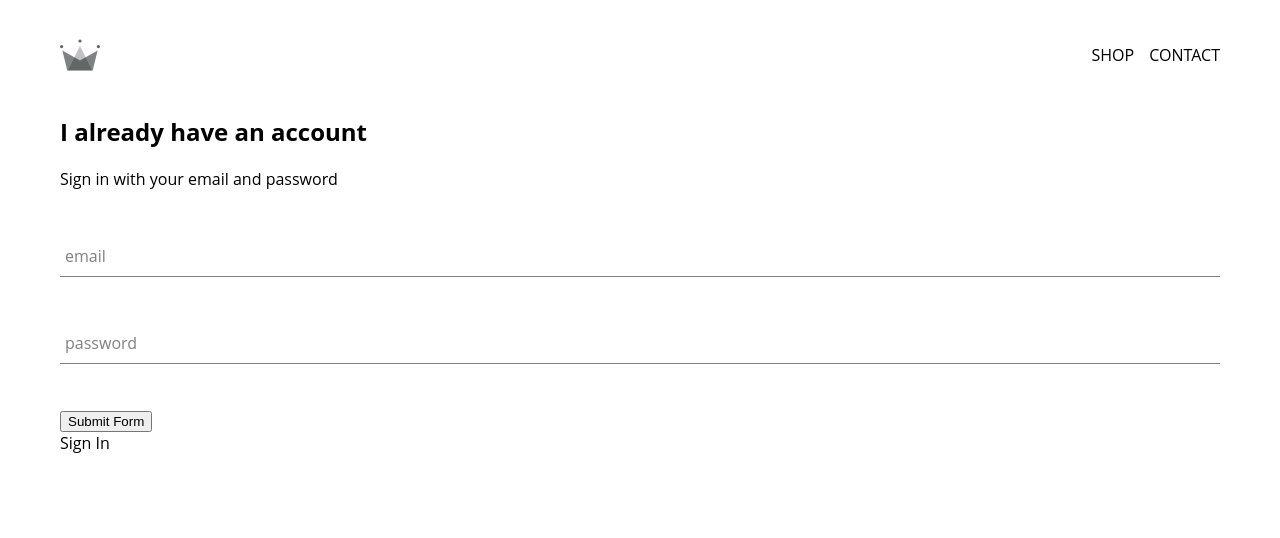
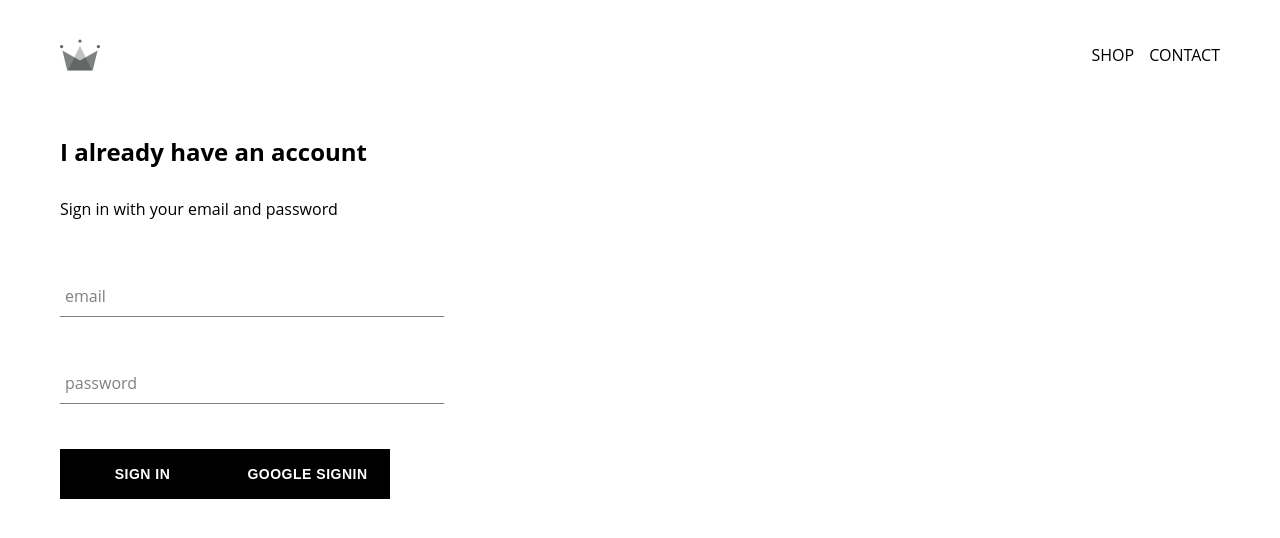
Before and after one commit to YoheiKo/ecommerce-demo, a Next.js app: page /signin in a window 1280 px wide. Shown: the top 538 px of the page. Built offline with nearby package versions, Linux system fonts and the light colour scheme; no server answers.

Commit message:
add firebase API

```diff
--- /dev/null
+++ b/components/Custombutton.js
@@ -0,0 +1,31 @@
+import React from "react";
+import styled from "styled-components";
+
+function CustomButton({ children, ...otherProps }) {
+  return <ButtonComponent {...otherProps}>{children}</ButtonComponent>;
+}
+
+export default CustomButton;
+
+const ButtonComponent = styled.button`
+  min-width: 165px;
+  width: auto;
+  height: 50px;
+  letter-spacing: 0.5px;
+  /* line-height: 50px; */
+  padding: 0 15px 0 15px;
+  font-size: 14px;
+  background-color: black;
+  color: white;
+  text-transform: uppercase;
+  /* font-family: "Open Sans Condensed"; */
+  font-weight: bolder;
+  border: none;
+  cursor: pointer;
+
+  :hover {
+    background-color: white;
+    color: black;
+    border: 1px solid black;
+  }
+`;
--- a/components/Singin.js
+++ b/components/Singin.js
@@ -1,6 +1,8 @@
 import React, { useRef, useState } from "react";
 import styled from "styled-components";
 import Forminput from "./Forminput";
+import CustomButton from "./CustomButton";
+import { signInWithGoogle } from "../src/firebase/firebase.utils";
 
 class SignIn extends React.Component {
   constructor(props) {
@@ -44,7 +46,12 @@ class SignIn extends React.Component {
             label="password"
             required
           />
-          <input type="submit" value="Submit Form" />
+          <ButtonWrapper>
+            <CustomButton type="submit">Sign in</CustomButton>
+            <CustomButton onClick={signInWithGoogle}>
+              Google SignIn
+            </CustomButton>
+          </ButtonWrapper>
         </form>
         {this.email}
         {this.password}
@@ -69,4 +76,16 @@ export default SignIn;
 //   // name === "email" ? console.log("email") : console.log("pass");
 // };
 
-const SigninComponent = styled.div``;
+const SigninComponent = styled.div`
+  width: 30vw;
+  display: flex;
+  flex-direction: column;
+
+  > span {
+    margin: 10px 0;
+  }
+`;
+
+const ButtonWrapper = styled.div`
+  display: flex;
+`;
--- /dev/null
+++ b/next.config.js
@@ -0,0 +1,12 @@
+module.exports = {
+  env: {
+    FIREBASE_API_KEY: process.env.FIREBASE_API_KEY,
+    FIREBASE_AUTH_DOMAIN: process.env.FIREBASE_AUTH_DOMAIN,
+    // FIREBASE_DATABASE_URL: process.env.local.FIREBASE_DATABASE_URL,
+    FIREBASE_PROJECT_ID: process.env.FIREBASE_PROJECT_ID,
+    FIREBASE_STORAGE_BUCKET: process.env.FIREBASE_STORAGE_BUCKET,
+    FIREBASE_MESSEGING_SENDER_ID: process.env.FIREBASE_MESSEGING_SENDER_ID,
+    FIREBASE_APP_ID: process.env.FIREBASE_APP_ID,
+    // FIREBASE_MEASUREMENT_ID: process.env.local.FIREBASE_MEASUREMENT_ID,
+  },
+};
--- a/package.json
+++ b/package.json
@@ -8,6 +8,7 @@
     "start": "next start"
   },
   "dependencies": {
+    "firebase": "^8.7.0",
     "next": "10.2.3",
     "react": "17.0.2",
     "react-dom": "17.0.2",
--- a/pages/index.js
+++ b/pages/index.js
@@ -1,6 +1,7 @@
 import Head from "next/head";
 import Header from "../components/Header";
 import Homepage from "../components/homepage";
+import { auth } from "../src/firebase/firebase.utils";
 
 export default function Home() {
   return (
--- a/pages/signin.js
+++ b/pages/signin.js
@@ -8,7 +8,7 @@ function signin() {
     <div>
       <Header />
       <Singin />
-      <SignInAndOut>Sign In</SignInAndOut>
+      <SignInAndOut></SignInAndOut>
     </div>
   );
 }
--- /dev/null
+++ b/src/firebase/firebase.utils.js
@@ -0,0 +1,25 @@
+import firebase from "firebase/app";
+import "firebase/firestore";
+import "firebase/auth";
+
+const firebaseConfig = {
+  apiKey: process.env.FIREBASE_API_KEY,
+  authDomain: process.env.FIREBASE_AUTH_DOMAIN,
+  projectId: process.env.FIREBASE_PROJECT_ID,
+  storageBucket: process.env.FIREBASE_STORAGE_BUCKET,
+  messagingSenderId: process.env.FIREBASE_MESSEGING_SENDER_ID,
+  appId: process.env.FIREBASE_APP_ID,
+};
+
+if (!firebase.apps.length) {
+  firebase.initializeApp(firebaseConfig);
+}
+
+export const auth = firebase.auth();
+export const firestore = firebase.firestore();
+
+const provider = new firebase.auth.GoogleAuthProvider();
+provider.setCustomParameters({ prompt: "select_account" });
+export const signInWithGoogle = () => auth.signInWithPopup(provider);
+
+export default firebase;
```
Also changed, not shown: 1 other file (tests, documents, lock files or other folders).
